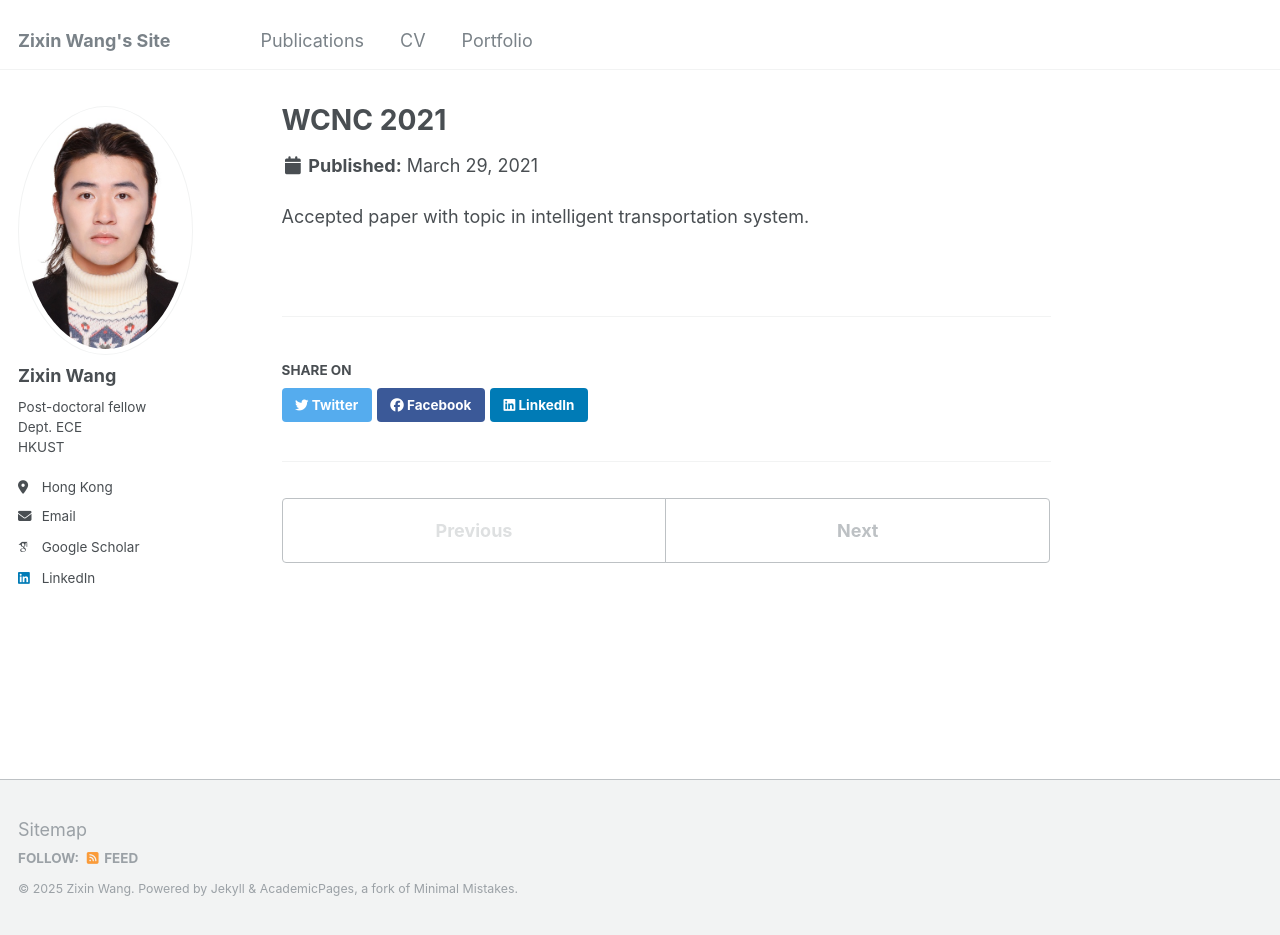
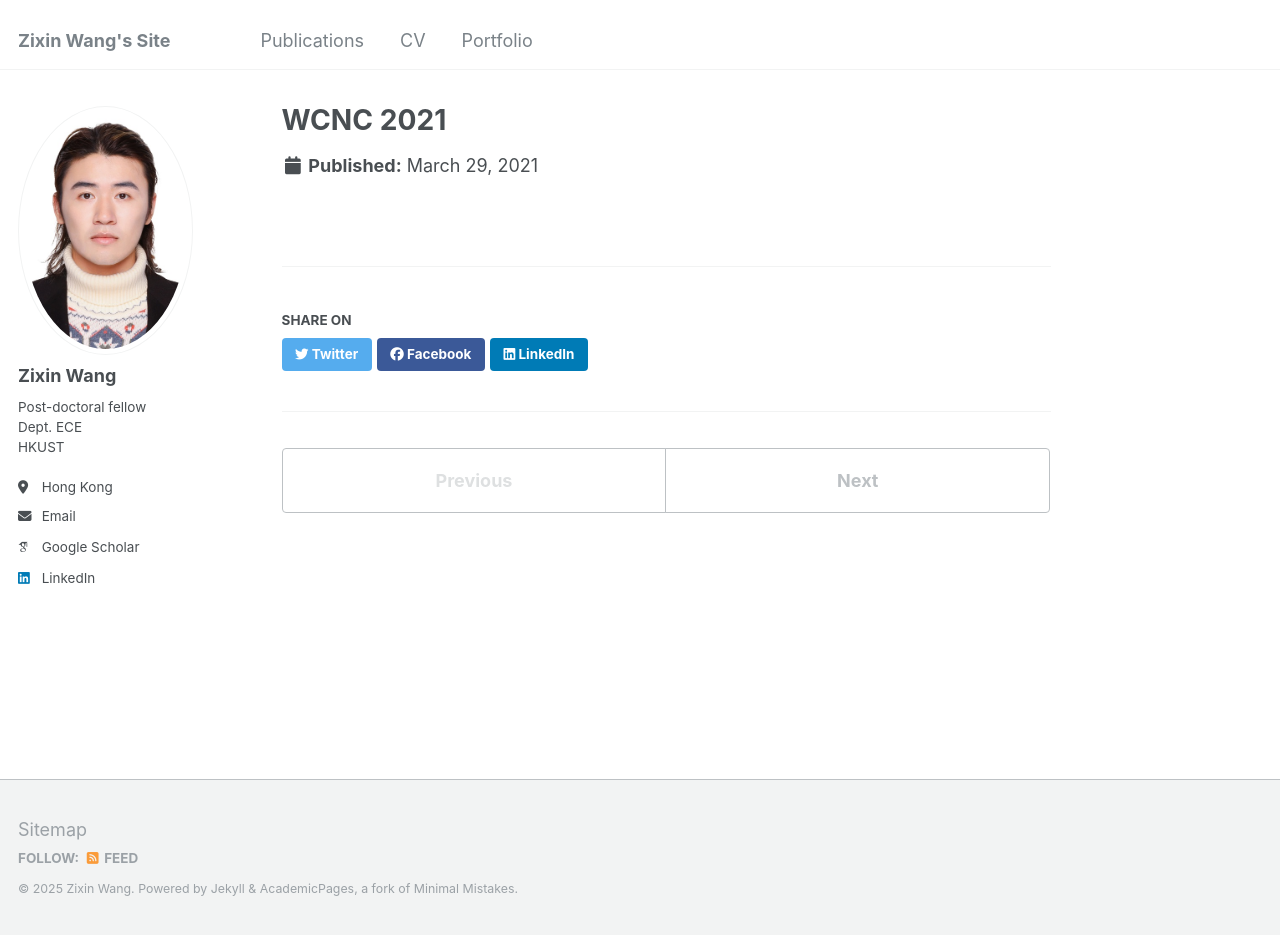
Before and after one commit to eewangzx/eewangzx.github.io, a Jekyll site: the page built from _portfolio/portfolio-202105.md, in a window 1280 px wide and 935 px high. Built offline with Jekyll 4.4.1, drawn with Linux system fonts in a browser that asks for light colours; some web fonts are replaced.

```diff
--- a/_portfolio/portfolio-202105.md
+++ b/_portfolio/portfolio-202105.md
@@ -4,4 +4,3 @@ excerpt: "Accepted paper with topic in intelligent transportation system. <br/><
 collection: portfolio
 date: 2021-03-29
 ---
-Accepted paper with topic in intelligent transportation system.
```
